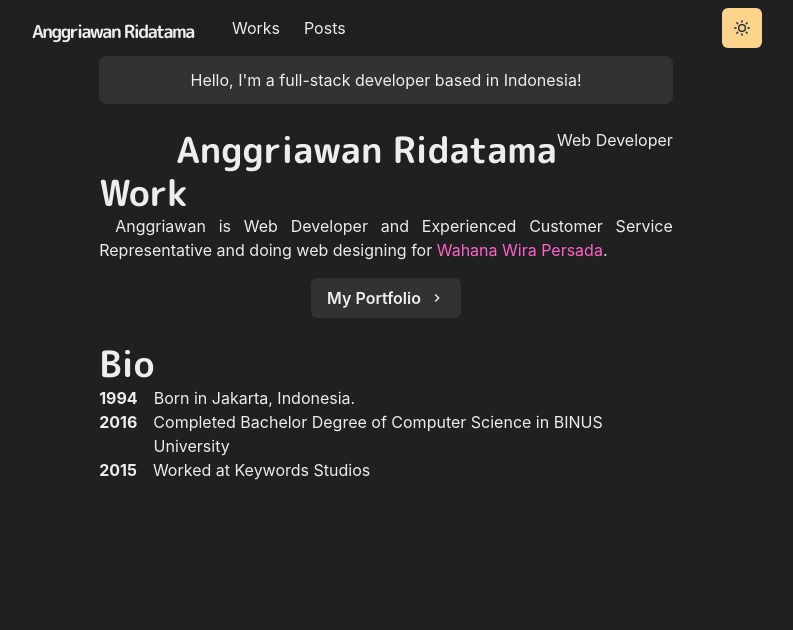
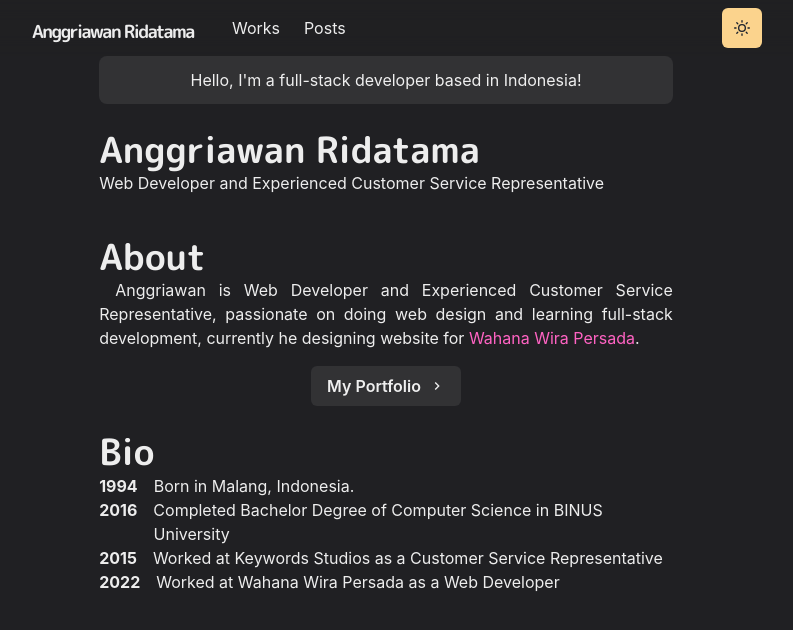
Before and after one commit to anggriawanmr/portfolio, a Next.js app: page / in a window 1280 px wide. Shown: the top 630 px of the page, without its empty margins (254-1047 px from the left). Built offline with nearby package versions, Linux system fonts and the light colour scheme.

Commit message:
Adding grid-items.js :sparkles:

```diff
--- a/pages/index.js
+++ b/pages/index.js
@@ -26,20 +26,21 @@ const Page = () => {
         Hello, I&apos;m a full-stack developer based in Indonesia!
       </Box>
 
-      <Box display={{ md: 'flex' }}>
+      <Box display={{ xs: 'flex' }} mb={10}>
         <Box flexGrow={1}></Box>
         <Heading as="h2" variant="page-title">
           Anggriawan Ridatama
         </Heading>
-        <p>Web Developer</p>
+        <p>Web Developer and Experienced Customer Service Representative</p>
       </Box>
       <Section delay={0.1}>
         <Heading as="h3" variant="section-title">
-          Work
+          About
         </Heading>
         <Paragraph>
           Anggriawan is Web Developer and Experienced Customer Service
-          Representative and doing web designing for{' '}
+          Representative, passionate on doing web design and learning full-stack
+          development, currently he designing website for{' '}
           <NextLink href="https://www.wwpconstruction.com/">
             <Link>Wahana Wira Persada</Link>
           </NextLink>
@@ -59,7 +60,7 @@ const Page = () => {
         </Heading>
         <BioSection>
           <BioYear>1994</BioYear>
-          Born in Jakarta, Indonesia.
+          Born in Malang, Indonesia.
         </BioSection>
         <BioSection>
           <BioYear>2016</BioYear>
@@ -67,7 +68,11 @@ const Page = () => {
         </BioSection>
         <BioSection>
           <BioYear>2015</BioYear>
-          Worked at Keywords Studios
+          Worked at Keywords Studios as a Customer Service Representative
+        </BioSection>
+        <BioSection>
+          <BioYear>2022</BioYear>
+          Worked at Wahana Wira Persada as a Web Developer
         </BioSection>
       </Section>
     </Container>
```
Also changed, not shown: components/grid-item.js (+10 -0 lines), pages/works.js (+10 -0 lines).
